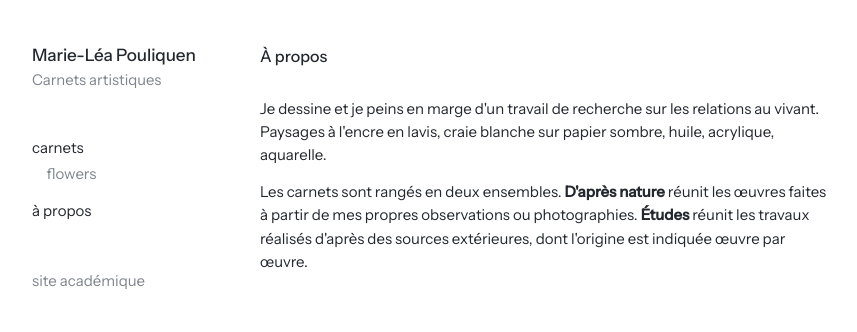
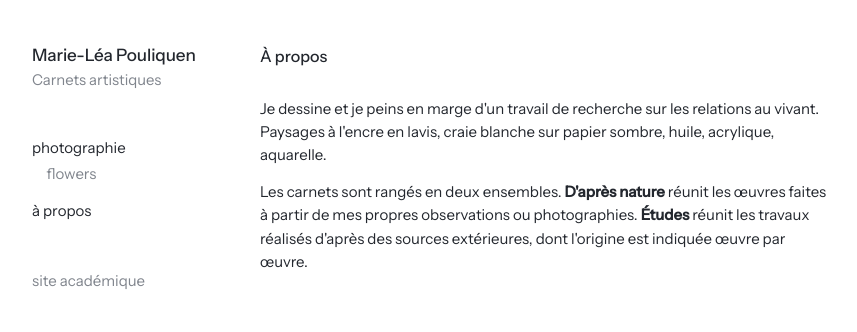
Before and after one commit to marieleapouliquen/arty, a Jekyll site: the page built from a-propos.md, in a window 1280 px wide. Shown: the top 332 px of the page, without its empty margins (12-869 px from the left). Built offline with Jekyll 4.4.1, drawn with Linux system fonts in a browser that asks for light colours.

Commit message:
Change navigation group from 'carnets' to 'photographie'
Updated navigation groups in the YAML file.

```diff
--- a/_data/navigation.yml
+++ b/_data/navigation.yml
@@ -3,10 +3,13 @@
 # un élément avec `title` + `url` est un lien simple.
 # Les URL commencent par « / » : le baseurl est ajouté automatiquement.
 
-- group: carnets
+- group: photographie
   items:
     - title: flowers
       url: /flowers/
+
+#- group: peinture et dessin
+#  items:
 
 #- title: actualités
 #  url: /
```
